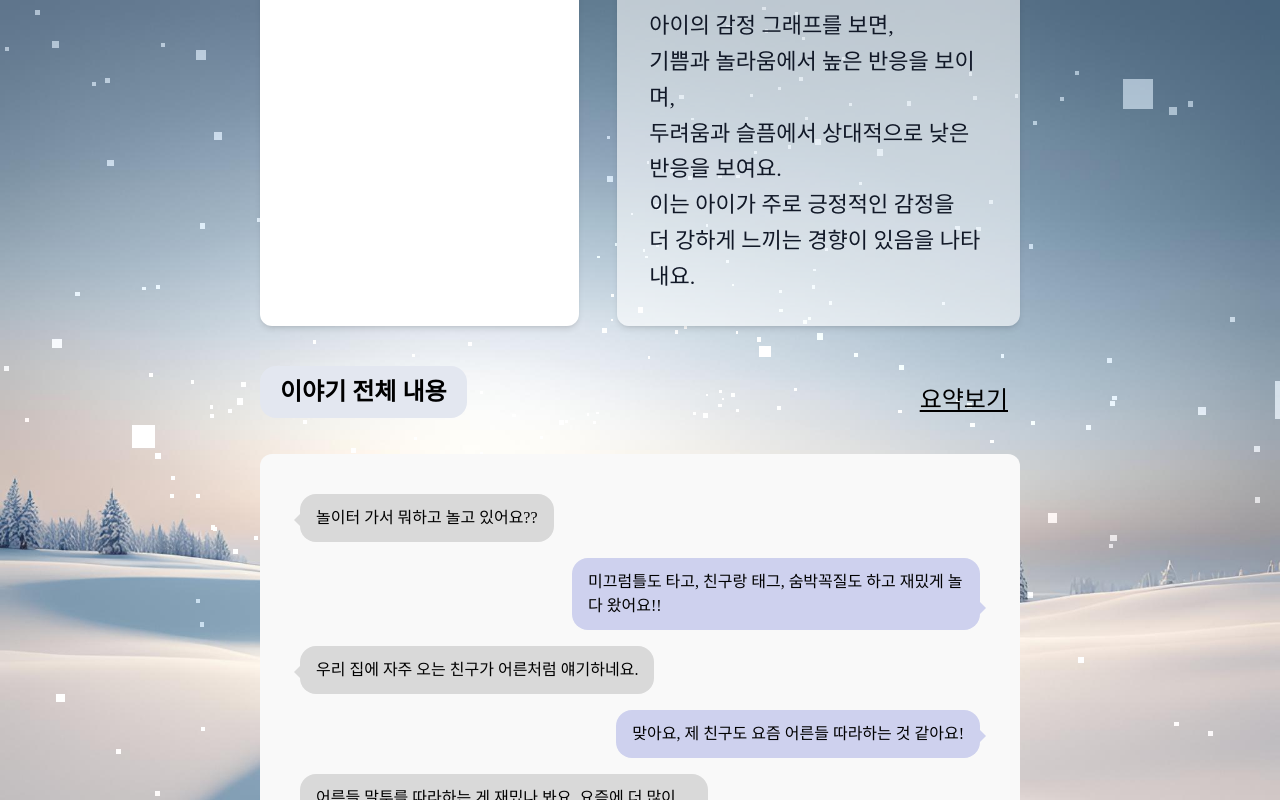
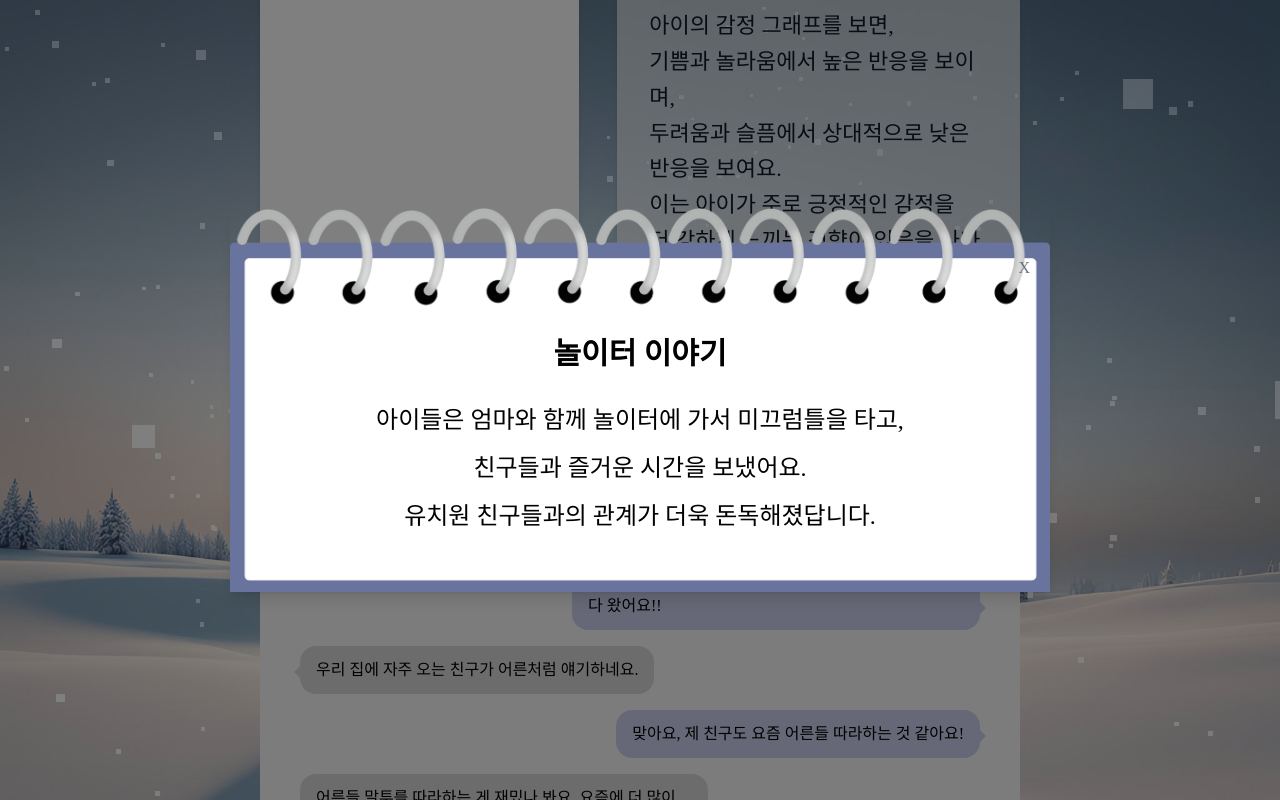
Before and after one commit to busangangster/talkie, a React (Vite) app in the folder frontend/: page /talk in a window 1280 px wide. Both pictures are taken after a click on the element "요약보기". Shown: the part 1154-1954 px from the top of the page. Built offline with nearby package versions, Linux system fonts and the light colour scheme; a web font is replaced by a local one.

Commit message:
[feat] TalkPage and ChatSummary component

```diff
--- a/frontend/src/components/ChatSummary.tsx
+++ b/frontend/src/components/ChatSummary.tsx
@@ -1,9 +1,47 @@
-import React from 'react'
+import React from "react";
 
-const ChatSummary: React.FC = () => {
-  return (
-    <div>chatSummary</div>
-  )
+interface ChatSummaryProps {
+  title: string; // 제목
+  content: string; // 내용
+  onClose: () => void;
 }
 
-export default ChatSummary
+const ChatSummary: React.FC<ChatSummaryProps> = ({
+  title,
+  content,
+  onClose,
+}) => {
+  return (
+    <div
+      className="fixed inset-0 bg-black bg-opacity-50 flex items-center justify-center z-50"
+      onClick={onClose} // 모달 외부를 클릭하면 onClose 호출
+    >
+      <div
+        className="relative h-96 w-[820px] p-8 shadow-lg bg-cover"
+        style={{
+          backgroundImage: "url('/assets/note.png')", // 노트 이미지 경로
+        }}
+        onClick={(e) => e.stopPropagation()} // 모달 자체를 클릭할 때는 이벤트 전파를 막음
+      >
+        {/* 닫기 버튼 */}
+        <button
+          className="absolute top-12 right-5 text-gray-500 hover:text-gray-700"
+          onClick={onClose}
+        >
+          X
+        </button>
+
+        {/* 제목과 내용 */}
+        <div className="text-center text-black">
+          <h2 className="text-3xl font-bold mt-24 mb-6">{title}</h2> {/* 제목 */}
+          <p className="text-2xl leading-loose whitespace-pre-line">
+            {content}
+          </p>{" "}
+          {/* 내용 */}
+        </div>
+      </div>
+    </div>
+  );
+};
+
+export default ChatSummary;
--- a/frontend/src/pages/TalkPage.tsx
+++ b/frontend/src/pages/TalkPage.tsx
@@ -4,11 +4,15 @@ import Calendar from "../components/Calendar";
 import WordCloud from "../components/WordCloud";
 import Word from "../components/Word";
 import Emotion from "../components/Emotion";
+import ChatSummary from "../components/ChatSummary";
 
 const TalkPage: React.FC = () => {
   const [showCalendar, setShowCalendar] = useState(false);
+  const [showSummary, setShowSummary] = useState(false);
 
   const toggleCalendar = () => setShowCalendar(!showCalendar);
+  const openSummary = () => setShowSummary(true);
+  const closeSummary = () => setShowSummary(false);
 
   // 대화 목업데이터 (user_Seq: 0 - AI, 1 - 아이)
   const messages = [
@@ -176,7 +180,10 @@ const TalkPage: React.FC = () => {
             이야기 전체 내용
           </span>
         </div>
-        <span className="text-black underline cursor-pointer hover:text-[#4e4e4e] mr-3 text-2xl">
+        <span
+          className="text-black underline cursor-pointer hover:text-[#4e4e4e] mr-3 text-2xl"
+          onClick={openSummary}
+        >
           요약보기
         </span>
       </div>
@@ -216,6 +223,15 @@ const TalkPage: React.FC = () => {
           />
         </div>
       )}
+
+      {/* 요약 모달 */}
+      {showSummary && (
+        <ChatSummary
+          title="놀이터 이야기"
+          content={`아이들은 엄마와 함께 놀이터에 가서 미끄럼틀을 타고,\n 친구들과 즐거운 시간을 보냈어요.\n유치원 친구들과의 관계가 더욱 돈독해졌답니다.`}
+          onClose={closeSummary}
+        />
+      )}
     </div>
   );
 };
```
